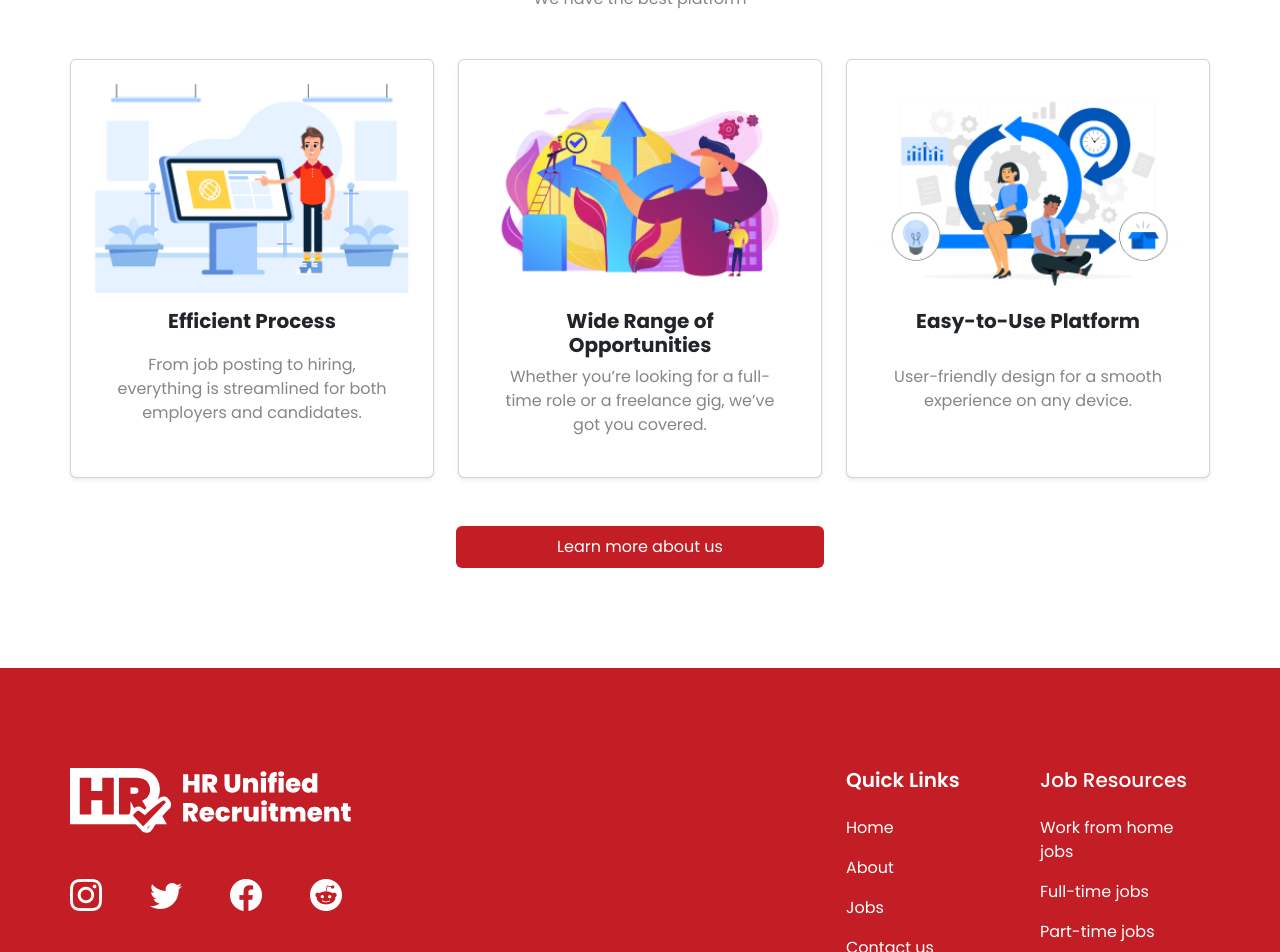
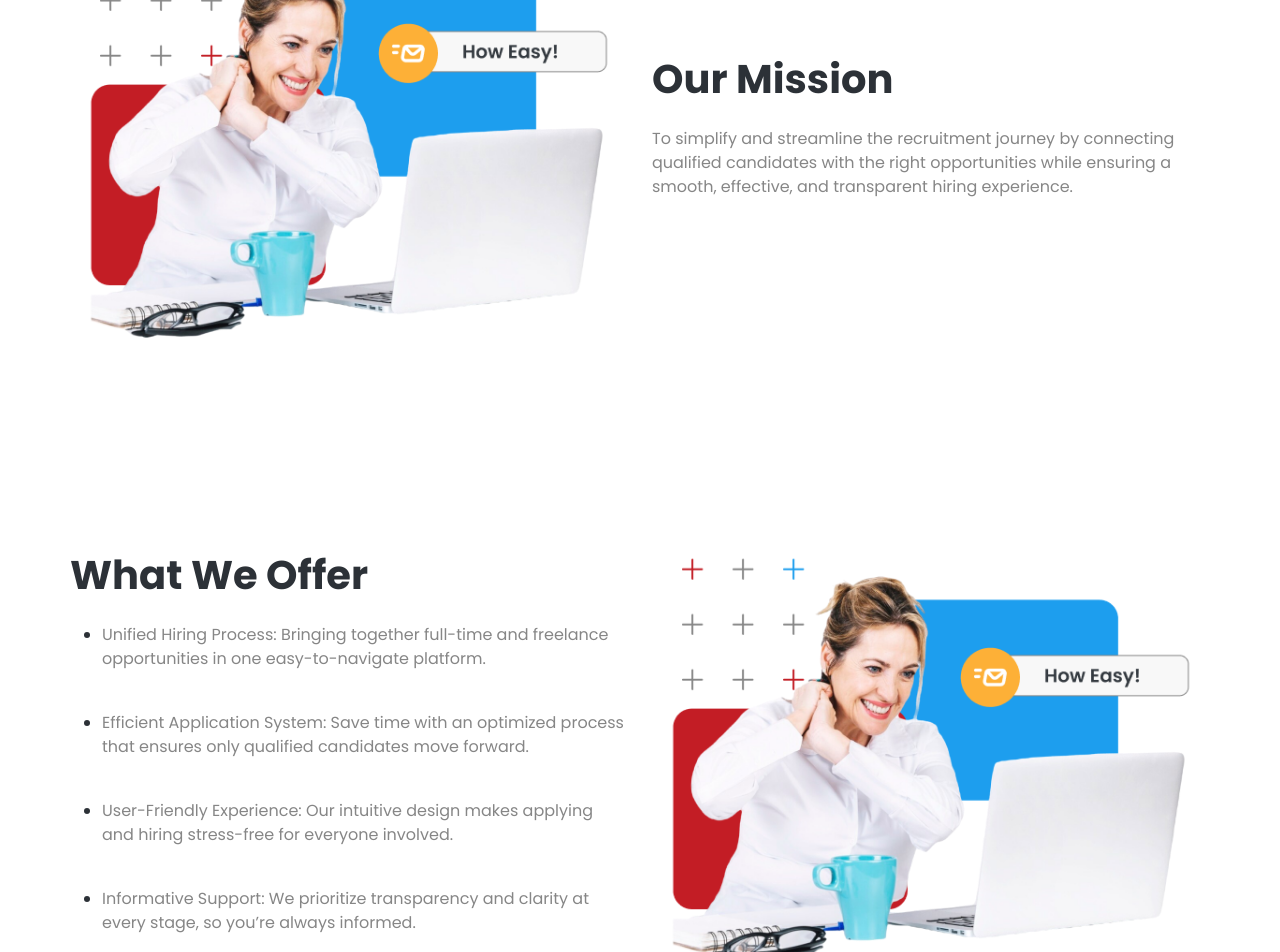
Before and after one commit to JayThreeme/hr-unified-recruitment-website, a React (Vite) app: page /about in a window 1280 px wide. Shown: the part 1220-2172 px from the top of the page. Built offline with nearby package versions, Linux system fonts and the light colour scheme.

Commit message:
added component on about page

```diff
--- a/src/Pages/About.jsx
+++ b/src/Pages/About.jsx
@@ -1,12 +1,16 @@
 import HeroAbout from "./Components/About/HeroAbout";
 import Companies from "./Components/Home/Companies";
 import WhyChoose from "./Components/Home/WhyChoose";
+import OurMission from "./Components/About/OurMission";
+import WhatWeOffer from "./Components/About/WhatWeOffer";
 
 const About = () => {
   return (
     <>
       <HeroAbout />
       <Companies/>
+      <OurMission/>
+      <WhatWeOffer/>
       <WhyChoose/>
 
     </>
--- /dev/null
+++ b/src/Pages/Components/About/OurMission.jsx
@@ -0,0 +1,29 @@
+import { howitworks } from "../../../assets";
+const OurMission = () => {
+  return (
+    <>
+      <div
+        className="container d-grid gap-5 section-padding"
+        // style={{
+        //   padding: "100px 0px",
+        // }}
+      >
+        <div className="row align-items-center ">
+          <div className="col-md-6">
+            <img src={howitworks} alt="howitworks" className="img-fluid" />
+          </div>
+
+          <div className="col-md-6 d-grid gap-4">
+            <div className="d-grid gap-4">
+              <h2 className="fw-bold p-0 m-0">Our Mission</h2>
+              <p>To simplify and streamline the recruitment journey by connecting qualified candidates with the right opportunities while ensuring a smooth, effective, and transparent hiring experience.</p>
+            </div>
+
+          </div>
+        </div>
+      </div>
+    </>
+  );
+};
+
+export default OurMission;
--- /dev/null
+++ b/src/Pages/Components/About/WhatWeOffer.jsx
@@ -0,0 +1,51 @@
+import { howitworks } from "../../../assets";
+const WhatWeOffer = () => {
+  return (
+    <>
+      <div
+        className="container d-grid gap-5 section-padding"
+        // style={{
+        //   padding: "100px 0px",
+        // }}
+      >
+        <div className="row align-items-center ">
+
+
+          <div className="col-md-6 d-grid gap-4">
+            <div className="d-grid gap-4">
+              <h2 className="fw-bold p-0 m-0">What We Offer</h2>
+              <ul className="d-grid gap-4">
+                <li>
+                  <p>
+                  Unified Hiring Process: Bringing together full-time and freelance opportunities in one easy-to-navigate platform.
+                  </p>
+                </li>
+                <li>
+                  <p>
+                  Efficient Application System: Save time with an optimized process that ensures only qualified candidates move forward.
+                  </p>
+                </li>
+                <li>
+                  <p>
+                  User-Friendly Experience: Our intuitive design makes applying and hiring stress-free for everyone involved.
+                  </p>
+                </li>
+                <li>
+                  <p>
+                  Informative Support: We prioritize transparency and clarity at every stage, so you’re always informed.
+                  </p>
+                </li>
+              </ul>
+            </div>
+          </div>
+
+          <div className="col-md-6">
+            <img src={howitworks} alt="howitworks" className="img-fluid" />
+          </div>
+
+        </div>
+      </div>
+    </>
+  );
+};
+export default WhatWeOffer;
```
